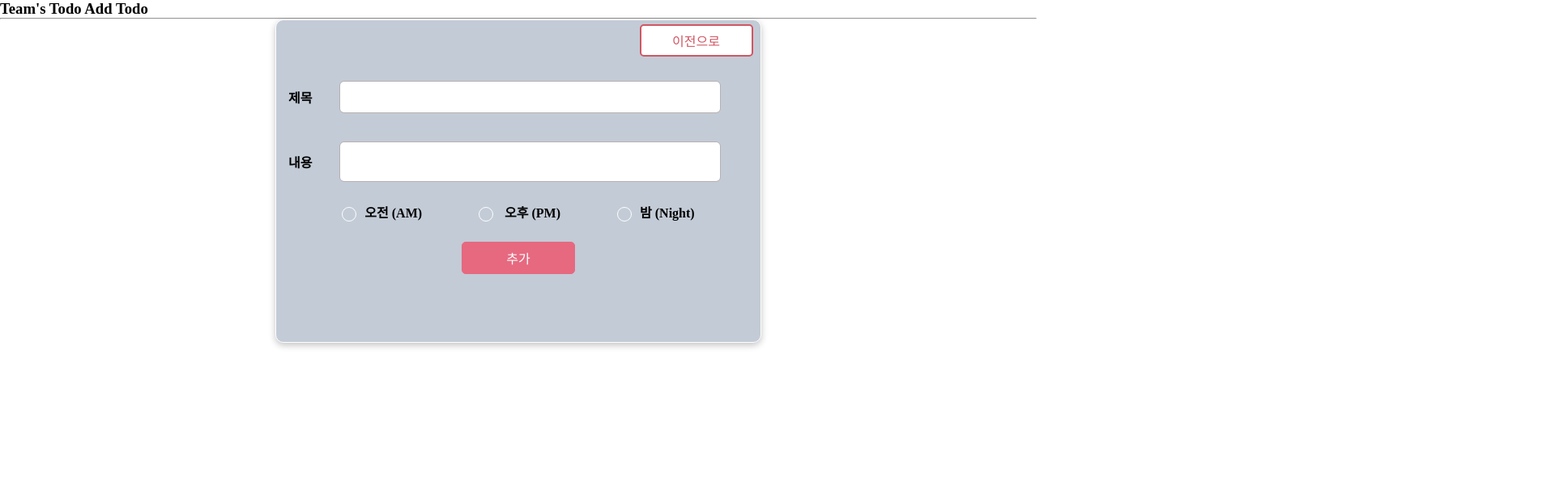
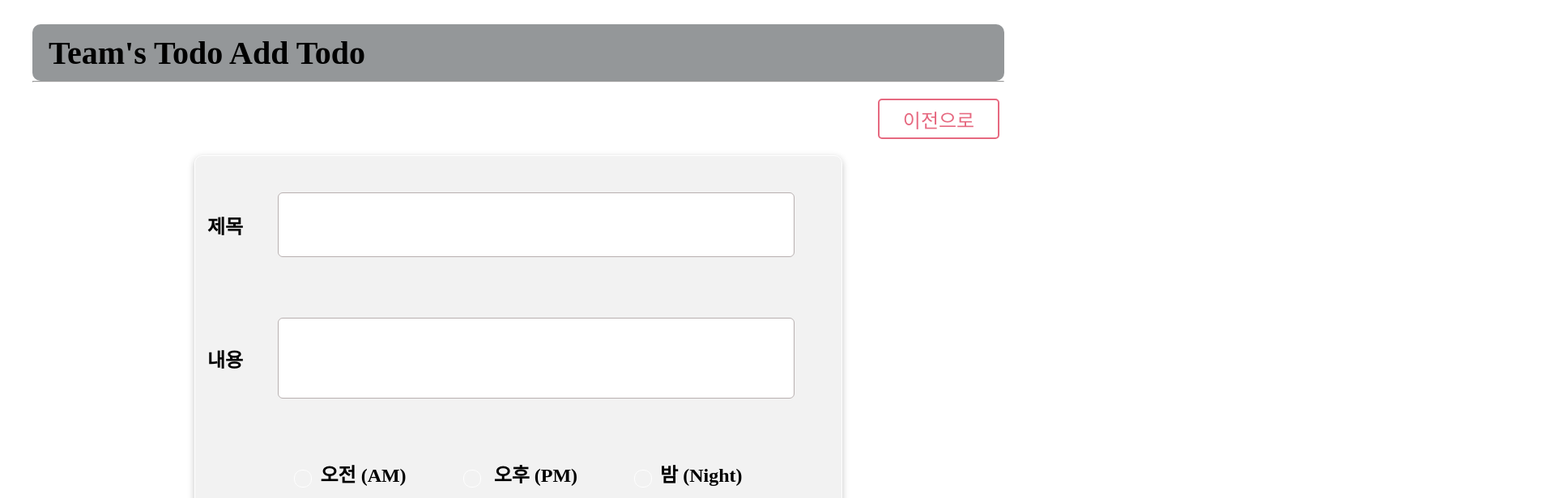
Before and after one commit to dkaodkaork/Team-Todo-HW, a React (Create React App) app: page /add in a window 1280 px wide. Shown: the top 616 px of the page at 81% size, 1920 px wide, since content can reach past the window. Built offline with nearby package versions, Linux system fonts and the light colour scheme.

Commit message:
style: AddTodo페이지 레이아웃 수정

```diff
--- a/src/components/add/addTodo/AddTodoForm.jsx
+++ b/src/components/add/addTodo/AddTodoForm.jsx
@@ -79,16 +79,16 @@ const AddTodoForm = (props) => {
   };
   return (
     <div>
+      <Button
+        className={classes.addTodoGobackbtn}
+        onClick={() => navigate("/")}
+      >
+        이전으로
+      </Button>
       <div className={classes.addTodoContainer}>
-        <Button
-          className={classes.addTodoGobackbtn}
-          onClick={() => navigate("/")}
-        >
-          이전으로
-        </Button>
         <form className={classes.formContainer}>
           <div className={classes.inputTitleDiv}>
-            <label style={{}} htmlFor="title">
+            <label style={{ fontSize: "24px" }} htmlFor="title">
               제목
             </label>
             <textarea
@@ -103,7 +103,7 @@ const AddTodoForm = (props) => {
             />
           </div>
           <div className={classes.inputContentDiv}>
-            <label style={{}} htmlFor="content">
+            <label style={{ fontSize: "24px" }} htmlFor="content">
               내용
             </label>
             <textarea
@@ -126,7 +126,7 @@ const AddTodoForm = (props) => {
                 onChange={whenStateChangeHandler}
                 ref={radioInput1}
               />
-              <span>오전 (AM)</span>
+              <span style={{ fontSize: "24px" }}>오전 (AM)</span>
             </label>
 
             <label className={classes.inputWhenAfternoon}>
@@ -138,7 +138,7 @@ const AddTodoForm = (props) => {
                 onChange={whenStateChangeHandler}
                 ref={radioInput2}
               />
-              <span> 오후 (PM)</span>
+              <span style={{ fontSize: "24px" }}> 오후 (PM)</span>
             </label>
 
             <label className={classes.inputWhenEvening}>
@@ -150,7 +150,7 @@ const AddTodoForm = (props) => {
                 onChange={whenStateChangeHandler}
                 ref={radioInput3}
               />
-              <span>밤 (Night)</span>
+              <span style={{ fontSize: "24px" }}>밤 (Night)</span>
             </label>
           </div>
         </form>
--- a/src/components/add/addTodo/AddTodoForm.module.css
+++ b/src/components/add/addTodo/AddTodoForm.module.css
@@ -1,27 +1,35 @@
+:root {
+  --color-todos: #f24b59;
+  --color-working: #323f59;
+  --color-done: #203a40;
+  --color-main: #f2f2f2;
+  --color-button: #e66980;
+}
 .addTodoContainer {
-  width: 600px;
-  height: 400px;
+  width: 800px;
+  height: 600px;
   border: 1px solid white;
   border-radius: 10px;
   display: flex;
   flex-direction: column;
   margin: 0 auto;
-  background-color: #c3cbd6;
+  background-color: var(--color-main);
   box-shadow: rgba(0, 0, 0, 0.24) 0px 3px 8px;
 }
 .addTodoGobackbtn {
-  margin: 5px 75%;
-  height: 40px;
-  width: 140px;
-  border: 2px solid #d05663 !important;
+  margin: 20px 87%;
+  height: 50px;
+  width: 150px;
+  font-size: 24px;
+  border: 2px solid var(--color-button) !important;
   background-color: white !important;
-  color: #d05663 !important;
+  color: var(--color-button) !important;
 }
 .addTodoGobackbtn:hover,
 .addTodoGobackbtn:active {
-  background: #d05663 !important;
-  border-color: #9aa1aa !important;
-  color: white !important;
+  background: var(--color-button) !important;
+  border-color: var(--color-main) !important;
+  color: var(--color-main) !important;
 }
 .formContainer {
   display: flex;
@@ -36,12 +44,14 @@
 }
 .inputTitle {
   width: 83%;
-  height: 40px;
-  margin: 10px auto;
+  height: 80px;
+  font-size: 24px;
+  margin: 30px auto;
   resize: none;
   line-height: 40px;
   border-color: rgb(184, 176, 176);
   padding: 0 15px;
+  overflow: hidden;
 }
 .inputContentDiv {
   display: flex;
@@ -49,8 +59,9 @@
 }
 .inputContent {
   width: 83%;
-  height: 50px;
-  margin: 10px auto;
+  height: 100px;
+  font-size: 24px;
+  margin: 30px auto;
   resize: none;
   padding: 5% 15px 2% 15px;
   border-color: rgb(184, 176, 176);
@@ -62,26 +73,29 @@
   margin: 10px auto; */
   display: flex;
   gap: 70px;
-  margin: 0 auto;
+  margin: 30px auto;
 }
 [type="radio"] {
   vertical-align: middle;
   appearance: none;
   border: 1.5px solid white;
   border-radius: 10px;
-  width: 18px;
-  height: 18px;
+  width: 22px;
+  height: 22px;
   margin: 0 10px 0 0;
 }
 [type="radio"]:checked {
-  background-color: #d05663;
+  background-color: var(--color-button);
 }
 .addTodoBtn {
-  height: 40px;
-  width: 140px;
-  margin: 10px auto;
+  height: 50px;
+  width: 150px;
+  font-size: 24px;
+  /* padding: 10px; */
+  margin: 30px auto;
+  background-color: var(--color-button);
 }
 .addTodoBtn:hover,
 .addTodoBtn:active {
-  background: #be4c57 !important;
+  background: #cb697b !important;
 }
--- a/src/pages/AddTodoPage.jsx
+++ b/src/pages/AddTodoPage.jsx
@@ -14,15 +14,49 @@ const AddTodoPage = () => {
   console.log(AddModal);
   console.log(todoList);
 
+  const headerStyle = {
+    display: "flex",
+    alignItems: "center",
+    fontSize: "40px",
+    fontWeight: "bold",
+    paddingLeft: "20px",
+    marginTop: "30px",
+    height: "70px",
+    borderRadius: "10px",
+    backgroundColor: "#949799",
+    color: "black",
+  };
+
+  const footerStyle = {
+    display: "flex",
+    justifyContent: "center",
+    alignItems: "center",
+    fontSize: "15px",
+    backgroundColor: "#949799",
+    color: "black",
+    margin: "30px 0px 30px 0px",
+    height: "70px",
+    borderRadius: "10px",
+  };
+
+  const layoutStyle = {
+    maxWidth: "1200px",
+    minWidth: "900px",
+    minHeight: "800px",
+    display: "flex",
+    flexDirection: "column",
+    margin: "auto",
+  };
   return (
-    <div>
-      <h3>Team's Todo Add Todo</h3>
+    <div style={{ ...layoutStyle }}>
+      <div style={{ ...headerStyle }}>Team's Todo Add Todo</div>
       <hr />
       <div>
         <AddTodoForm modal={modal} />
       </div>
       {console.log(modal.clicked)}
       {modal.clicked ? <AddModal modal={modal} /> : null}
+      <div style={{ ...footerStyle }}></div>
     </div>
   );
 };
```
